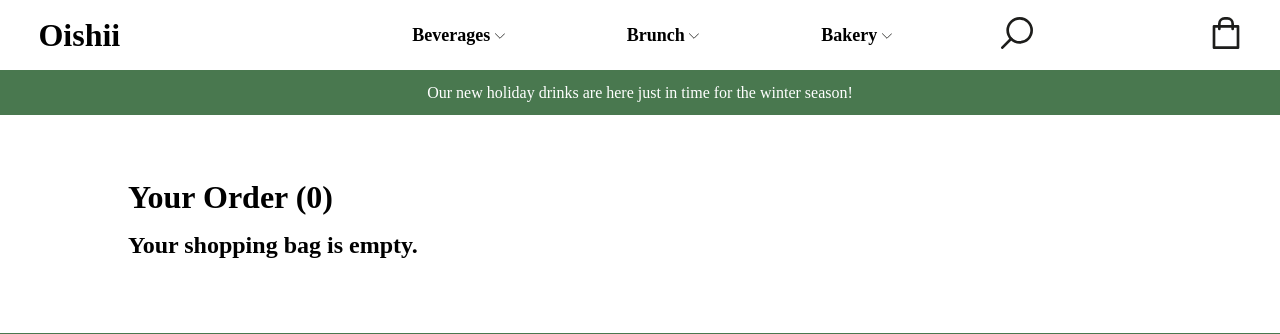
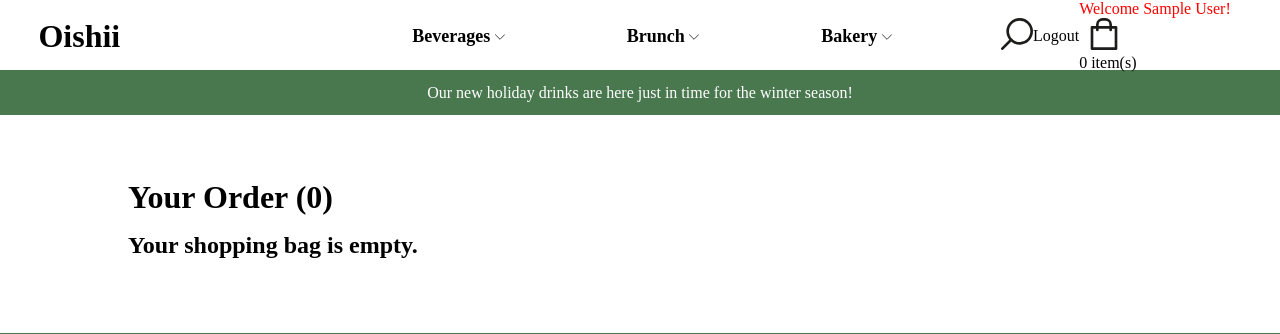
Before and after one commit to k-dicken/I210-Final, a PHP site: page /showcart.php in a window 1280 px wide. Shown: the top 334 px of the page. Run offline with PHP 8.4, Linux system fonts and the light colour scheme; the visitor is signed in with stand-in values (Sample User, id 1); data that the repository does not hold is empty; some libraries are stand-ins or nearby versions; some web fonts are replaced.

Commit message:
updated Bayo's changes

```diff
--- a/includes/header.php
+++ b/includes/header.php
@@ -4,7 +4,6 @@ if (session_status() == PHP_SESSION_NONE) {
 }
 
 $count = 0;
-
 //retrieve cart content
 if(isset($_SESSION['cart'])) {
     $cart = $_SESSION['cart'];
@@ -13,6 +12,10 @@ if(isset($_SESSION['cart'])) {
         $count = array_sum($cart);
     }
 }
+
+//set shopping cart image
+$shoppingcart_img = (!$count) ? "shoppingbag_empty.svg" : "shoppingbag_full.jpg";
+
 
 //variables for a user’s login, name, and role
 $login = '';
@@ -29,11 +32,13 @@ if (isset($_SESSION['login']) AND isset($_SESSION['name']) AND
 }
 
 ?>
+
+
 <!DOCTYPE html>
 <html lang="en">
 <head>
     <meta charset="UTF-8">
-    <title><?php echo $pageTitle ?></title>
+    <title><?php echo $page_title ?></title>
     <link type="text/css" rel="stylesheet" href="www/css/styles.css">
 </head>
 <body>
@@ -59,23 +64,30 @@ if (isset($_SESSION['login']) AND isset($_SESSION['name']) AND
 
         <!--clickable icons on the left-->
         <nav class="nav-icon-links">
-            <a href=""><img src="www/img/icons/search.svg" alt=""></a>
+            <a href="searchproducts.php"><img src="www/img/icons/search.svg" alt=""></a>
+
 
             <?php
             if ($role == 1) {
                 echo "<a  href='addproduct.php'><img src='www/img/icons/plus.svg'</a>";
             }
-            if (empty($login)) {
+            if (empty($login))
                 echo "<a class='signin-button' style='color:white' href='userlogin.php'>SIGN IN</a>";
-            } else {
-                echo "<a class='profile-button' style='background-color: red;' href='userprofile.php'></a>";
+            else {
+                echo "<a href='logout.php'>Logout</a>";
+                echo "<span style='color:red; margin‐left:30px'>Welcome $name!</style>";
             }
             ?>
 
-            <div class="bag-div">
-                <a href="showcart.php"><img src="www/img/icons/shopping-bag.svg" alt=""></a>
-                <?php if ($count != 0) {echo "<div class='circle'></div>";} ?>
-            </div>
+
+            </a>
+            <a href="#"><img src="www/img/icons/<?= $shoppingcart_img ?>" alt= ""
+                             style='width: 50px; border: none'><br>
+
+                <?php echo $count ?> item(s)
+
+
+            </a>
 
         </nav>
 
--- a/index.php
+++ b/index.php
@@ -1,5 +1,5 @@
 <?php
-$pageTitle = "Oishii - Home";
+$page_title = "Oishii - Home";
 
 require_once('includes/header.php');
 
--- a/showcart.php
+++ b/showcart.php
@@ -48,7 +48,7 @@ if(isset($_SESSION['cart'])) {
         //fetch books and display them in a table
         while ($row = $query->fetch_assoc()) {
 
-            $id = $row['id'];
+            $id = $row['product_id'];
             $name = $row['name'];
             $price = $row['price'];
             $image = $row['image'];
```
Also changed, not shown: checkout.php (added, +28 -0 lines), www/img/icons/shoppingbag_empty.svg (added), www/img/icons/shoppingbag_full.jpg (added).
